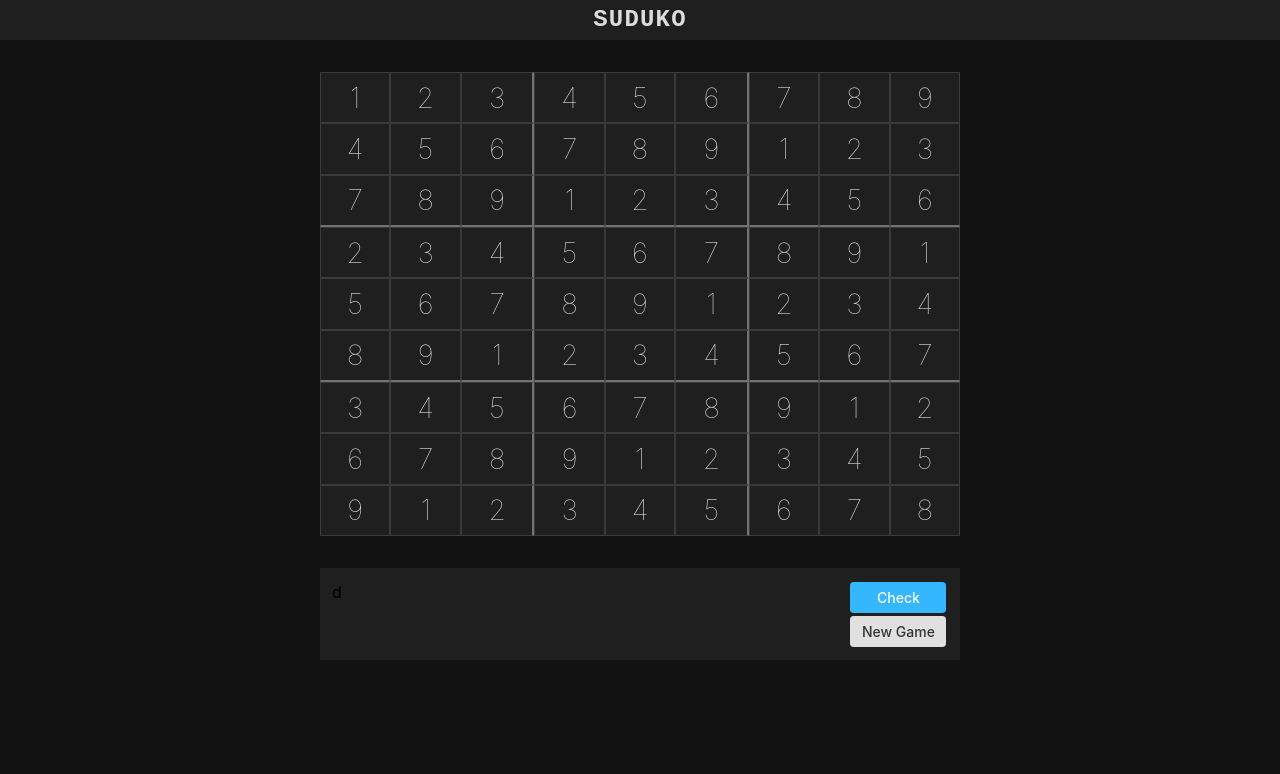
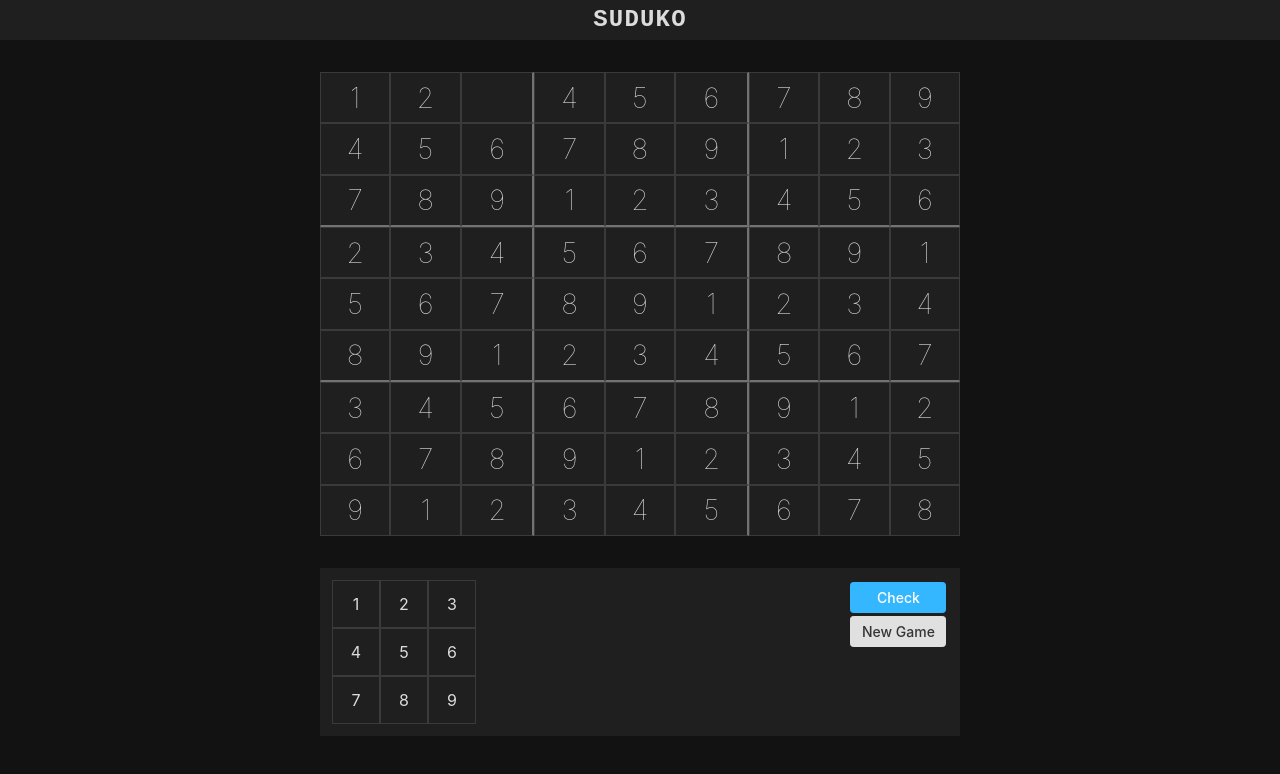
Before and after one commit to darragh3277/sudoko, a React (Create React App) app: page / in a window 1280 px wide. Shown: the top 774 px of the page. Built offline with nearby package versions, Linux system fonts and the light colour scheme.

Commit message:
add mini board

```diff
--- a/src/suduko/components/board/Board.js
+++ b/src/suduko/components/board/Board.js
@@ -4,7 +4,7 @@ import Gamebar from "../gamebar/Gamebar";
 import "./Style.css";
 
 const game = [
-  [1, 2, 3, 4, 5, 6, 7, 8, 9],
+  [1, 2, null, 4, 5, 6, 7, 8, 9],
   [4, 5, 6, 7, 8, 9, 1, 2, 3],
   [7, 8, 9, 1, 2, 3, 4, 5, 6],
   [2, 3, 4, 5, 6, 7, 8, 9, 1],
--- a/src/suduko/components/board/Style.css
+++ b/src/suduko/components/board/Style.css
@@ -14,14 +14,14 @@
   border-spacing: 0;
 }
 
-td:nth-child(3),
-td:nth-child(6) {
+.game-board td:nth-child(3),
+.game-board td:nth-child(6) {
   border-right-color: #727272;
   border-right-width: 2px;
 }
 
-tr:nth-child(3) td,
-tr:nth-child(6) td {
+.game-board tr:nth-child(3) td,
+.game-board tr:nth-child(6) td {
   border-bottom-color: #727272;
   border-bottom-width: 2px;
 }
--- a/src/suduko/components/gamebar/Gamebar.js
+++ b/src/suduko/components/gamebar/Gamebar.js
@@ -1,11 +1,14 @@
 import React from "react";
 import Button from "../button/Button";
+import MiniBoard from "../miniboard/MiniBoard";
 import "./Style.css";
 
 export default function Gamebar() {
   return (
     <div className="gamebar">
-      <div className="game-tools">d</div>
+      <div className="game-tools">
+        <MiniBoard />
+      </div>
       <div className="game-buttons">
         <Button type="btn-primary" size="sm">
           Check
--- /dev/null
+++ b/src/suduko/components/miniboard/MiniBoard.js
@@ -0,0 +1,25 @@
+import React from "react";
+import "./Style.css";
+export default function MiniBoard() {
+  return (
+    <table className="mini-board">
+      <tbody>
+        <tr>
+          <td>1</td>
+          <td>2</td>
+          <td>3</td>
+        </tr>
+        <tr>
+          <td>4</td>
+          <td>5</td>
+          <td>6</td>
+        </tr>
+        <tr>
+          <td>7</td>
+          <td>8</td>
+          <td>9</td>
+        </tr>
+      </tbody>
+    </table>
+  );
+}
--- /dev/null
+++ b/src/suduko/components/miniboard/Style.css
@@ -0,0 +1,16 @@
+.mini-board {
+  border-spacing: 0;
+}
+
+.mini-board td {
+  border: 1px solid#3a3a3a;
+  width: 3rem;
+  height: 3rem;
+  color: #dcdcdc;
+  text-align: center;
+}
+
+.mini-board td:hover {
+  cursor: pointer;
+  background-color: #464646;
+}
```
Also changed, not shown: 1 other file (tests, documents, lock files or other folders).
